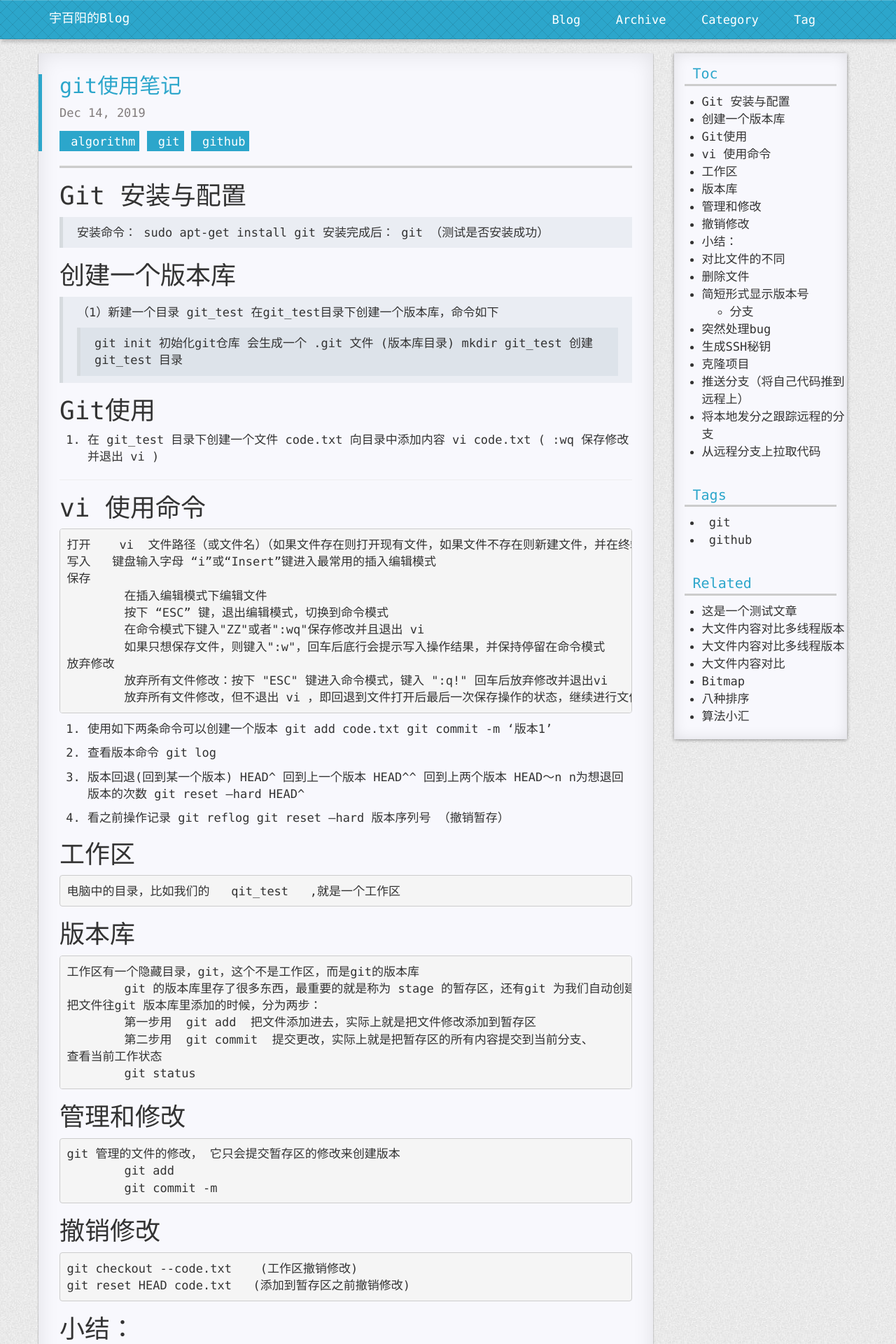
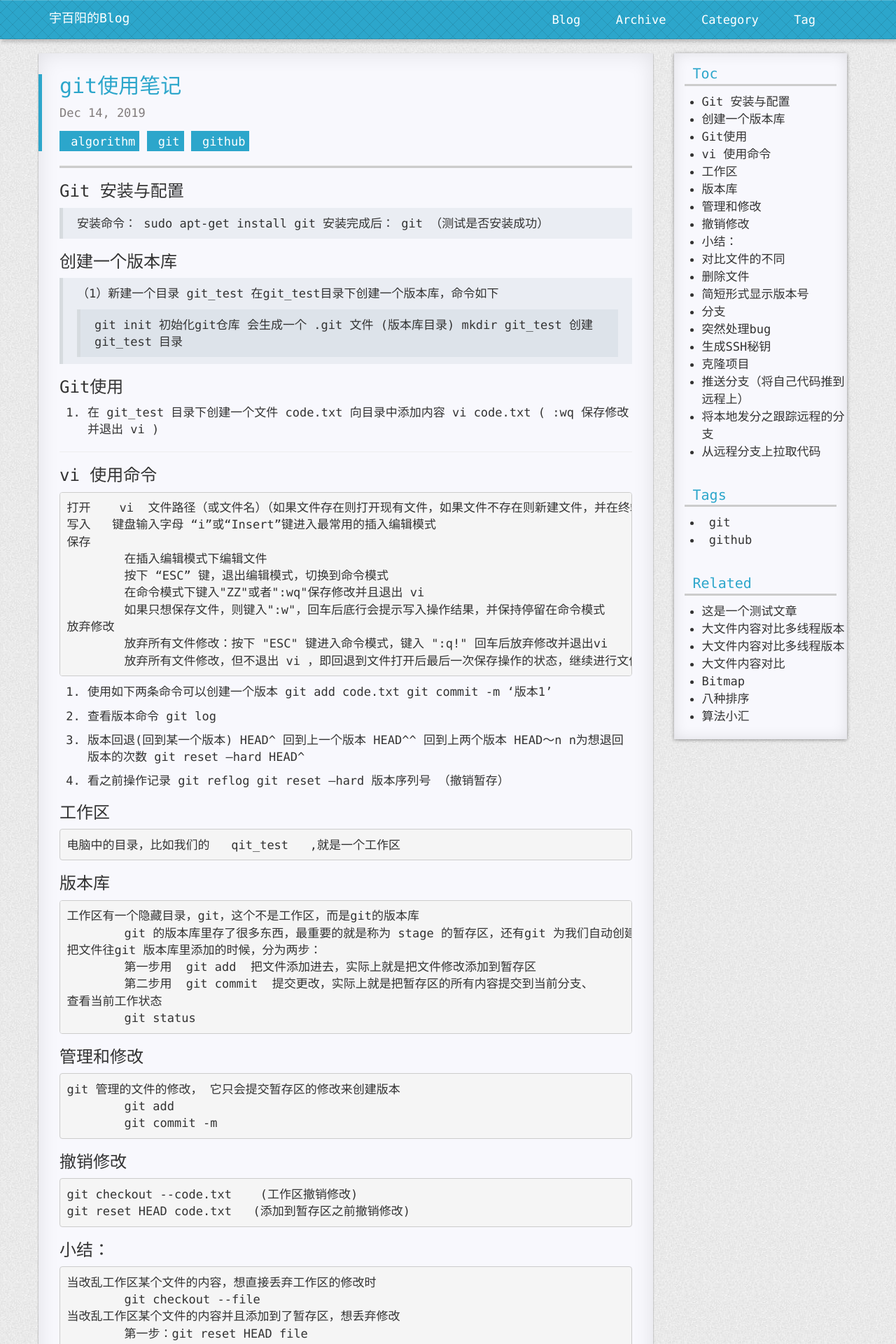
Before and after one commit to YuBaiyang-sudo/YuBaiyang-sudo.github.io, a Jekyll site: the page built from _posts/2019-12-14-git-github-blog.md, in a window 1280 px wide. Shown: the top 1920 px of the page at 70% size. Built offline with Jekyll 4.4.1, drawn with Linux system fonts in a browser that asks for light colours; nearby versions of some CDN libraries; comment, search, counter and statistics services are not loaded; a style sheet for code colours, icons or effects is not loaded.

```diff
--- a/_posts/2019-12-14-git-github-blog.md
+++ b/_posts/2019-12-14-git-github-blog.md
@@ -7,21 +7,21 @@ categories: algorithm
 * TOC
 {:toc}
 
-# Git  安装与配置
+### Git  安装与配置
 >安装命令： sudo apt-get install git
 >安装完成后： git      （测试是否安装成功）
 
-# 创建一个版本库
+### 创建一个版本库
 >（1）新建一个目录  git_test  在git_test目录下创建一个版本库，命令如下
 >> git init     初始化git仓库   会生成一个  .git   文件  (版本库目录)
 >> mkdir git_test	创建  git_test  目录
 
-# Git使用
+### Git使用
 1. 在  git_test  目录下创建一个文件	code.txt
 	向目录中添加内容	vi code.txt         (  :wq  保存修改并退出 vi )
 
 --------
-# vi 使用命令
+### vi 使用命令
 	打开    vi  文件路径（或文件名）（如果文件存在则打开现有文件，如果文件不存在则新建文件，并在终端最下面一行显示打开的是一个新文件）
 	写入   键盘输入字母 “i”或“Insert”键进入最常用的插入编辑模式
 	保存
@@ -51,10 +51,10 @@ categories: algorithm
 		git reflog
 		git reset --hard  版本序列号    （撤销暂存）
 
-# 工作区
+### 工作区
 	电脑中的目录，比如我们的   qit_test   ,就是一个工作区
 
-# 版本库
+### 版本库
 	工作区有一个隐藏目录，git，这个不是工作区，而是git的版本库
 		git 的版本库里存了很多东西，最重要的就是称为 stage 的暂存区，还有git 为我们自动创建的第一个分支master ，以及指向master 的一个指针叫HEAD
 	把文件往git 版本库里添加的时候，分为两步：
@@ -63,17 +63,17 @@ categories: algorithm
 	查看当前工作状态
 		git status
 
-# 管理和修改
+### 管理和修改
 	git 管理的文件的修改， 它只会提交暂存区的修改来创建版本
 		git add
 		git commit -m
 
-# 撤销修改
+### 撤销修改
 	git checkout --code.txt    (工作区撤销修改)
 	git reset HEAD code.txt   (添加到暂存区之前撤销修改)
 
 
-# 小结：
+### 小结：
 	当改乱工作区某个文件的内容，想直接丢弃工作区的修改时
 		git checkout --file
 	当改乱工作区某个文件的内容并且添加到了暂存区，想丢弃修改
@@ -83,23 +83,23 @@ categories: algorithm
 		版本回退
 
 
-# 对比文件的不同
+### 对比文件的不同
 	git diff HEAD --code.txt
 		---  (减号)  对应HEAD版本code.txt
 		++  (加号)  对应工作区的code.txt
 			没有出现+或- 代表两个文件共有的
 			如果出现代表哪个里特有的
 
-# 删除文件
+### 删除文件
 	rm code.txt     （删除也是一种修改，可以撤销修改）
 	git rm code.txt    (删除改动放到暂存区里，可以撤销改动)
 		git rm  用于删除一个文件，如果一个文件已经被提交到版本库，那么永远不用担心误删，只能回复文件到最新版本，你会丢失最近一次提交后你修改的内容
 
-# 简短形式显示版本号
+### 简短形式显示版本号
 	git log --pretty=oneline
 
 
-## 分支
+### 分支
 
 	1.查看当前有几个分之并且看到在哪个分之下工作
 		>git branch
@@ -131,7 +131,7 @@ categories: algorithm
 		git branch -d dev(分支名 )
 
 
-# 突然处理bug
+### 突然处理bug
 	1. 把工作现场保存起来，等以后回复现场后继续工作
 		git stash       (工作区就变干净了)
 	2. 切换到要修复bug的分之上
@@ -148,22 +148,22 @@ categories: algorithm
 		列出保存工作现场  git stash list
 		恢复保存的工现场  git stash pop
 
-# 生成SSH秘钥
+### 生成SSH秘钥
 	ssh-keygen -t rsa -C‘923772781@qq.com’
 	三次回车
 	cd .ssh/   ( ls  里面会有三个文件  id_rsa   id_rsa.pub   known_hosts)
 	cat id_rsa.pub  (就能看到公钥内容)
 	把内容复制放到github SSH和GPG秘钥被里
 
-# 克隆项目
+### 克隆项目
 	把仓库里SSH地址复制
 	git clone (SSH地址)
 
-# 推送分支（将自己代码推到远程上）
+### 推送分支（将自己代码推到远程上）
 	git push origin(git@github.com:YuBaiyang-sudo/(yubai.git)) master
 
-# 将本地发分之跟踪远程的分支
+### 将本地发分之跟踪远程的分支
 	git branch --set -upstream -to=origin/分支名称  分支名称
 
-# 从远程分支上拉取代码
+### 从远程分支上拉取代码
 	git pull origin 分之名称
```
